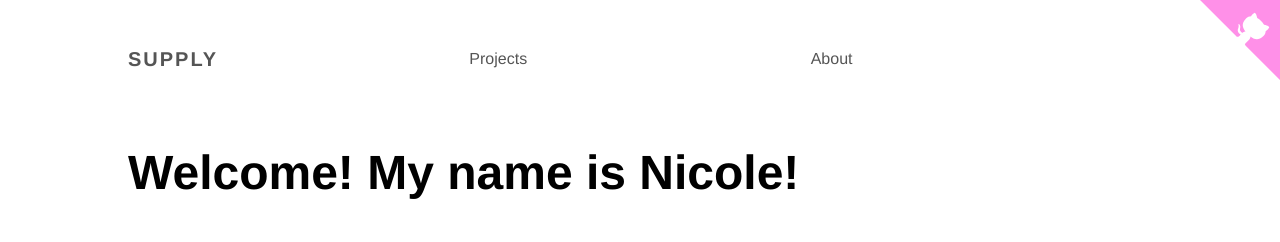
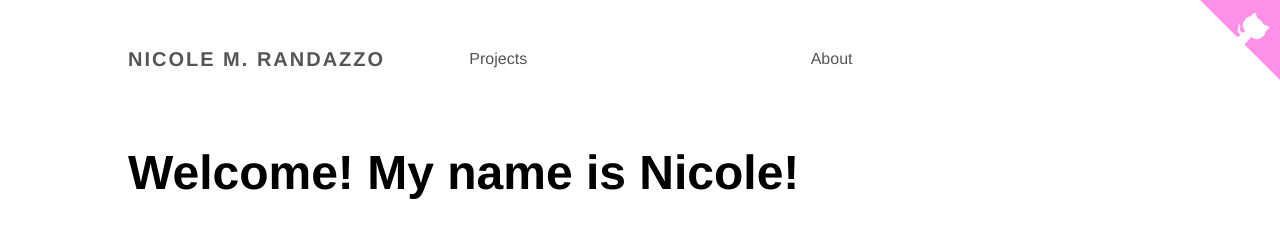
Before and after one commit to NicoleMRandazzo/nicolemrandazzo.github.io, a Jekyll site: the page built from index.html, in a window 1280 px wide. Shown: the top 242 px of the page. Built offline with Jekyll 4.4.1, drawn with Linux system fonts in a browser that asks for light colours.

Commit message:
Update navigation.html

```diff
--- a/_includes/navigation.html
+++ b/_includes/navigation.html
@@ -1,5 +1,5 @@
 <nav role="navigation" class="db dt-l w-100 border-box pa3 ph6-l tc tl-l mb2 mb0-l">
- <a class="db dtc-l v-mid mid-gray link grow w-100 w-25-l tc tl-l mb2 mb0-l f4 f3 b ttu tracked helvetica" href="/" title="Supply Home">SUPPLY</a>
+ <a class="db dtc-l v-mid mid-gray link grow w-100 w-25-l tc tl-l mb2 mb0-l f4 f3 b ttu tracked helvetica" href="/" title="Supply Home">Nicole M. Randazzo</a>
 	{% for link in site.data.navigation %}
 		{% assign class = "db dtc-l v-mid w-100 w-75-l tc tr-l sans-serif" %}
 		{% if link.highlight %}
```
